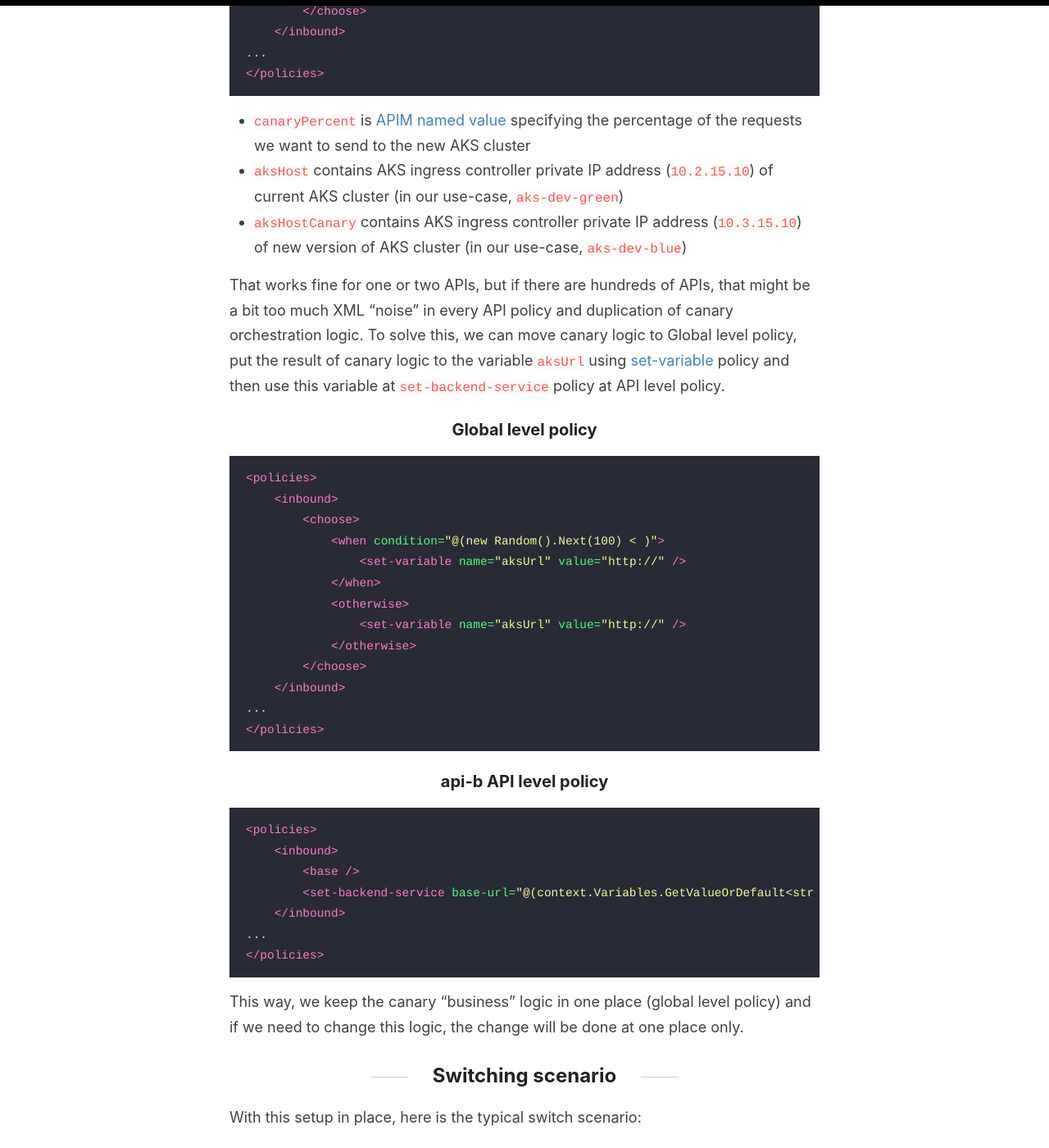
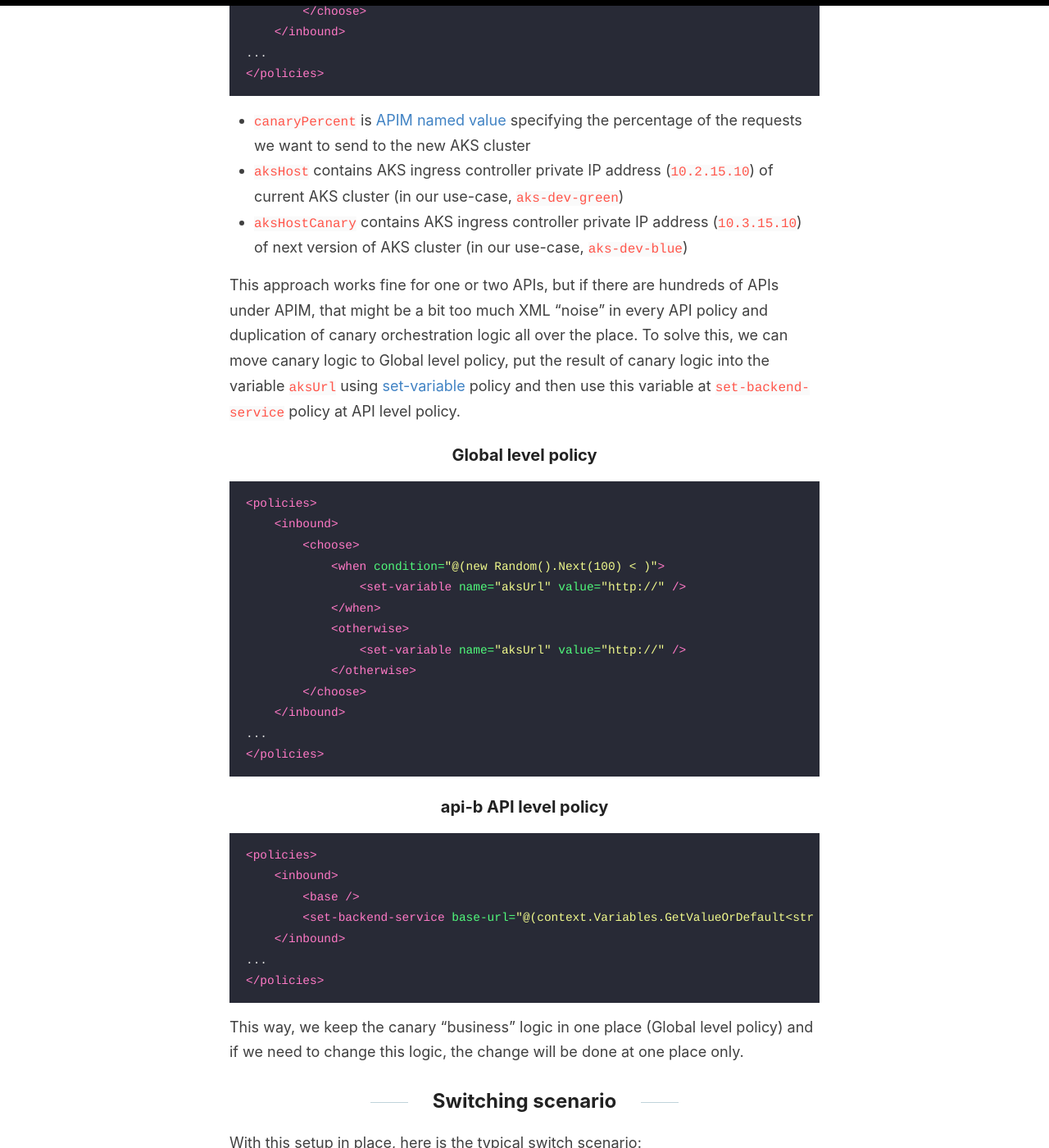
Before and after one commit to evgenyb/evgenyb.github.io, a Jekyll site: the page built from _posts/2020-07-25-apim-canary-policy.md, in a window 1280 px wide and 1400 px high, scrolled down 2314 px. Shown: the whole window at 82% size. Built offline with Jekyll 4.4.1, drawn with Linux system fonts in a browser that asks for light colours; some of the changed text lies outside the part shown.

Commit message:
Working with content

````diff
--- a/_posts/2020-07-25-apim-canary-policy.md
+++ b/_posts/2020-07-25-apim-canary-policy.md
@@ -5,7 +5,7 @@ date: 2020-07-25
 categories: [Azure, APIM, API Management, Canary, APIM policy]
 ---
 
-One of the benefits using immutable infrastructure is that it allows you to do a canary testing of your infrastructure. That is - you provision new version of your infrastructure components, deploy your services and then route small percentage of the traffic towards new infrastructure, monitor how apps work in new infra and eventually switch 100% traffic to new infrastructure.
+One of the benefits using immutable infrastructure is that it allows you to do a canary testing of your infrastructure. That is - you provision new version of your infrastructure components, deploy your services and then route small percentage of the traffic towards new infrastructure, monitor how apps work under the new infra and eventually switch 100% traffic to new infrastructure.
 
 To implement canary traffic orchestration, such products as [Azure Traffic Manager](https://docs.microsoft.com/en-us/azure/traffic-manager/traffic-manager-overview) with [weighted traffic-routing method](https://docs.microsoft.com/en-us/azure/traffic-manager/traffic-manager-routing-methods#weighted) and / or [Azure Front Door](https://azure.microsoft.com/en-us/services/frontdoor/#overview) with [weighted traffic-routing method](https://docs.microsoft.com/en-us/azure/frontdoor/front-door-routing-methods#weighted) are normally used.
 But what if you use [API Management](https://azure.microsoft.com/en-us/services/api-management/) in front of your services? How can you distribute traffic between services running at the current and vNext versions of your infrastructure?
@@ -55,9 +55,9 @@ Here is the example of API level policy for API called `api-b`. Assuming that `a
 
 * `canaryPercent` is [APIM named value](https://docs.microsoft.com/en-us/azure/api-management/api-management-howto-properties) specifying the percentage of the requests we want to send to the new AKS cluster
 * `aksHost` contains AKS ingress controller private IP address (`10.2.15.10`) of current AKS cluster (in our use-case, `aks-dev-green`)
-* `aksHostCanary` contains AKS ingress controller private IP address (`10.3.15.10`) of new version of AKS cluster (in our use-case, `aks-dev-blue`)
+* `aksHostCanary` contains AKS ingress controller private IP address (`10.3.15.10`) of next version of AKS cluster (in our use-case, `aks-dev-blue`)
 
-That works fine for one or two APIs, but if there are hundreds of APIs, that might be a bit too much XML "noise" in every API policy and duplication of canary orchestration logic. To solve this, we can move canary logic to Global level policy, put the result of canary logic to the variable `aksUrl` using [set-variable](https://docs.microsoft.com/en-us/azure/api-management/api-management-advanced-policies#set-variable) policy and then use this variable at `set-backend-service` policy at API level policy.
+This approach works fine for one or two APIs, but if there are hundreds of APIs under APIM, that might be a bit too much XML "noise" in every API policy and duplication of canary orchestration logic all over the place. To solve this, we can move canary logic to Global level policy, put the result of canary logic into the variable `aksUrl` using [set-variable](https://docs.microsoft.com/en-us/azure/api-management/api-management-advanced-policies#set-variable) policy and then use this variable at `set-backend-service` policy at API level policy.
 
 ### Global level policy
 
@@ -89,7 +89,7 @@ That works fine for one or two APIs, but if there are hundreds of APIs, that mig
 </policies>
 ```
 
-This way, we keep the canary "business" logic in one place (global level policy) and if we need to change this logic, the change will be done at one place only.
+This way, we keep the canary "business" logic in one place (Global level policy) and if we need to change this logic, the change will be done at one place only.
 
 ## Switching scenario
 
````
Also changed, not shown: other parts of _posts/2020-07-25-apim-canary-policy.md (+1 -1 lines).
